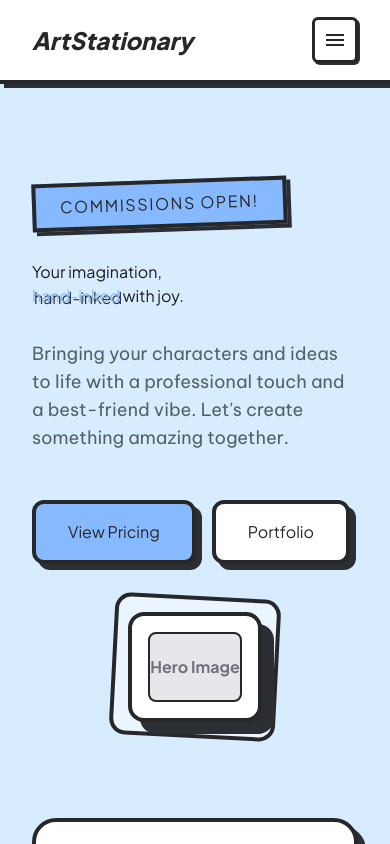
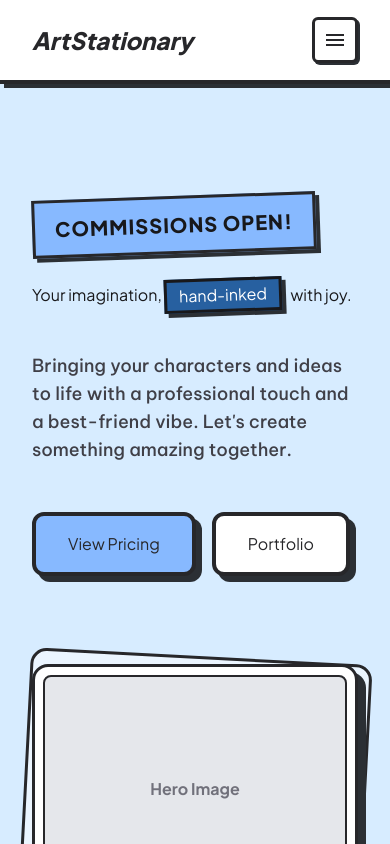
Before and after one commit to EdelWinslow/KeepOnTabs, a Next.js app: page / in a window 390 px wide. Shown: the top 844 px of the page. Built offline with nearby package versions, Linux system fonts and the light colour scheme.

Commit message:
style: fix mobile hero responsiveness and text contrast

```diff
--- a/src/app/page.tsx
+++ b/src/app/page.tsx
@@ -7,22 +7,22 @@ export default function Home() {
     <main className="max-w-container-max mx-auto px-8 py-16 w-full grow">
       <FadeIn>
         <section className="flex flex-col md:flex-row items-center gap-12 mb-24 mt-8">
-          <div className="flex-1 space-y-8">
-            <div className="inline-block bg-primary-container border-4 border-zinc-800 px-6 py-2 -rotate-2 shadow-[4px_4px_0px_0px_rgba(43,47,52,1)]">
-              <span className="font-headline-md text-zinc-800 uppercase tracking-widest">
+          <div className="flex-1 space-y-8 w-full">
+            <div className="inline-block bg-primary-container border-[3px] border-zinc-800 px-5 py-3 -rotate-2 shadow-[4px_4px_0px_0px_rgba(43,47,52,1)] mb-4 mt-4">
+              <span className="font-headline-lg text-zinc-900 font-black uppercase tracking-wider text-xl md:text-2xl">
                 Commissions Open!
               </span>
             </div>
-            <h1 className="font-headline-xl text-on-background">
-              Your imagination, <br />
-              <span className="text-primary-container drop-shadow-[2px_2px_0px_#2B2F34]">
+            <h1 className="font-headline-xl text-zinc-900 leading-tight">
+              Your imagination, <br className="hidden md:block" />
+              <span className="bg-primary text-white px-3 py-1 border-[3px] border-zinc-900 shadow-[4px_4px_0px_0px_rgba(43,47,52,1)] inline-block -rotate-2 my-2 mr-2">
                 hand-inked
-              </span>{" "}
+              </span>
               with joy.
             </h1>
-            <p className="text-body-lg text-secondary max-w-lg">
+            <p className="text-body-lg text-zinc-700 max-w-lg font-medium">
               Bringing your characters and ideas to life with a professional touch
-              and a best-friend vibe. Let&apos;s create something amazing together.
+              and a best-friend vibe. Let's create something amazing together.
             </p>
             <div className="flex flex-wrap gap-4 pt-4">
               <Link href="/pricing">
@@ -37,11 +37,11 @@ export default function Home() {
               </Link>
             </div>
           </div>
-          <div className="flex-1 relative">
-            <div className="absolute -inset-4 bg-secondary-container border-4 border-zinc-800 rounded-2xl rotate-3 -z-10"></div>
-            <div className="bg-white border-4 border-zinc-800 p-4 rounded-2xl shadow-[12px_12px_0px_0px_rgba(43,47,52,1)]">
-              <div className="w-full aspect-[4/3] rounded-lg border-2 border-zinc-800 bg-[#E5E7EB] flex items-center justify-center text-zinc-500 font-bold font-headline-md">
-                Hero Image
+          <div className="flex-1 relative w-full max-w-[85vw] mx-auto md:max-w-none mt-10 md:mt-0">
+            <div className="absolute -inset-2 md:-inset-4 bg-secondary-container border-[3px] border-zinc-800 rounded-2xl rotate-3 -z-10"></div>
+            <div className="bg-white border-[3px] border-zinc-800 p-2 md:p-4 rounded-2xl shadow-[8px_8px_0px_0px_rgba(43,47,52,1)] md:shadow-[12px_12px_0px_0px_rgba(43,47,52,1)]">
+              <div className="w-full aspect-[4/3] rounded-lg border-2 border-zinc-800 bg-[#E5E7EB] flex items-center justify-center text-zinc-500 font-bold font-headline-md overflow-hidden">
+                <span className="p-4 text-center">Hero Image</span>
               </div>
             </div>
           </div>
```
